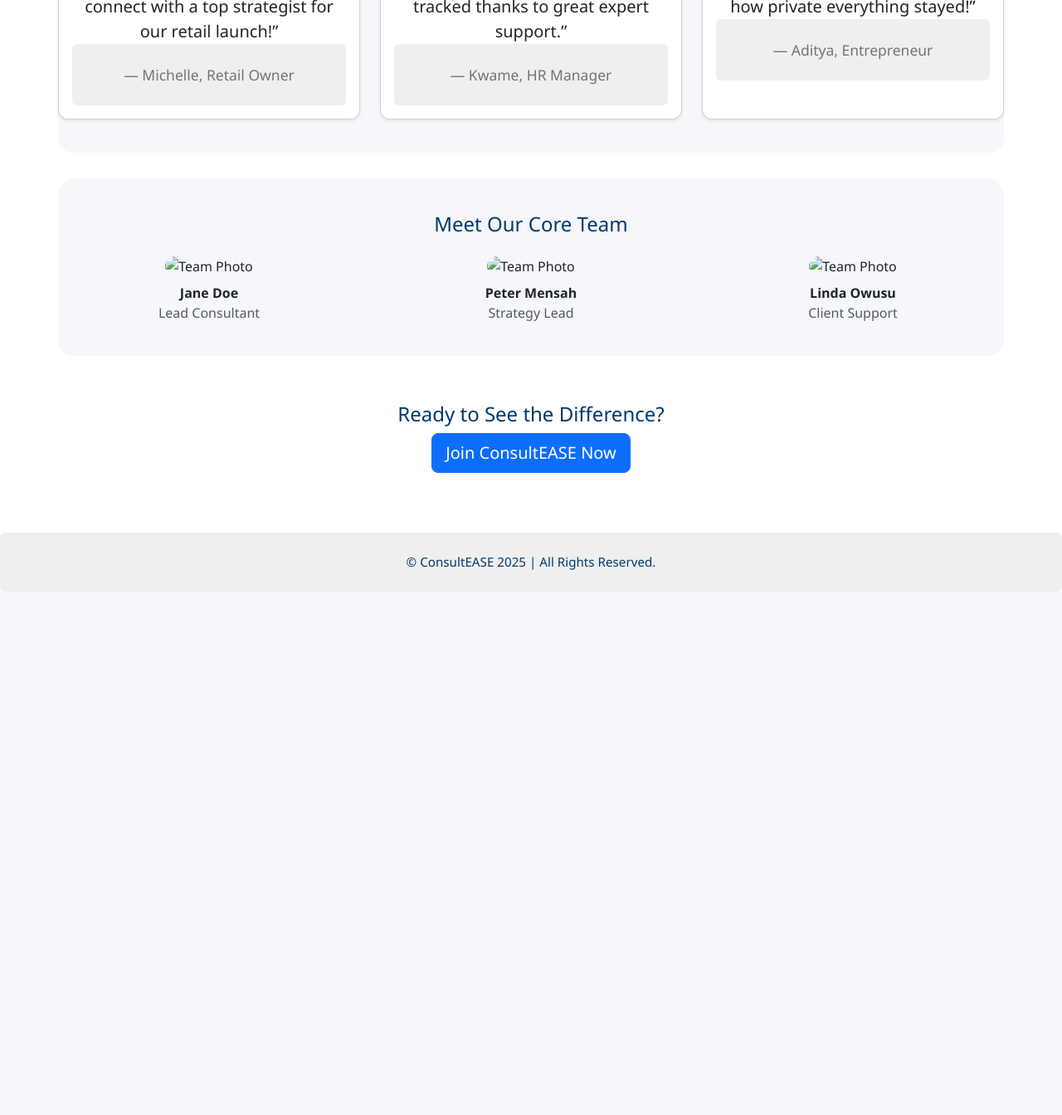
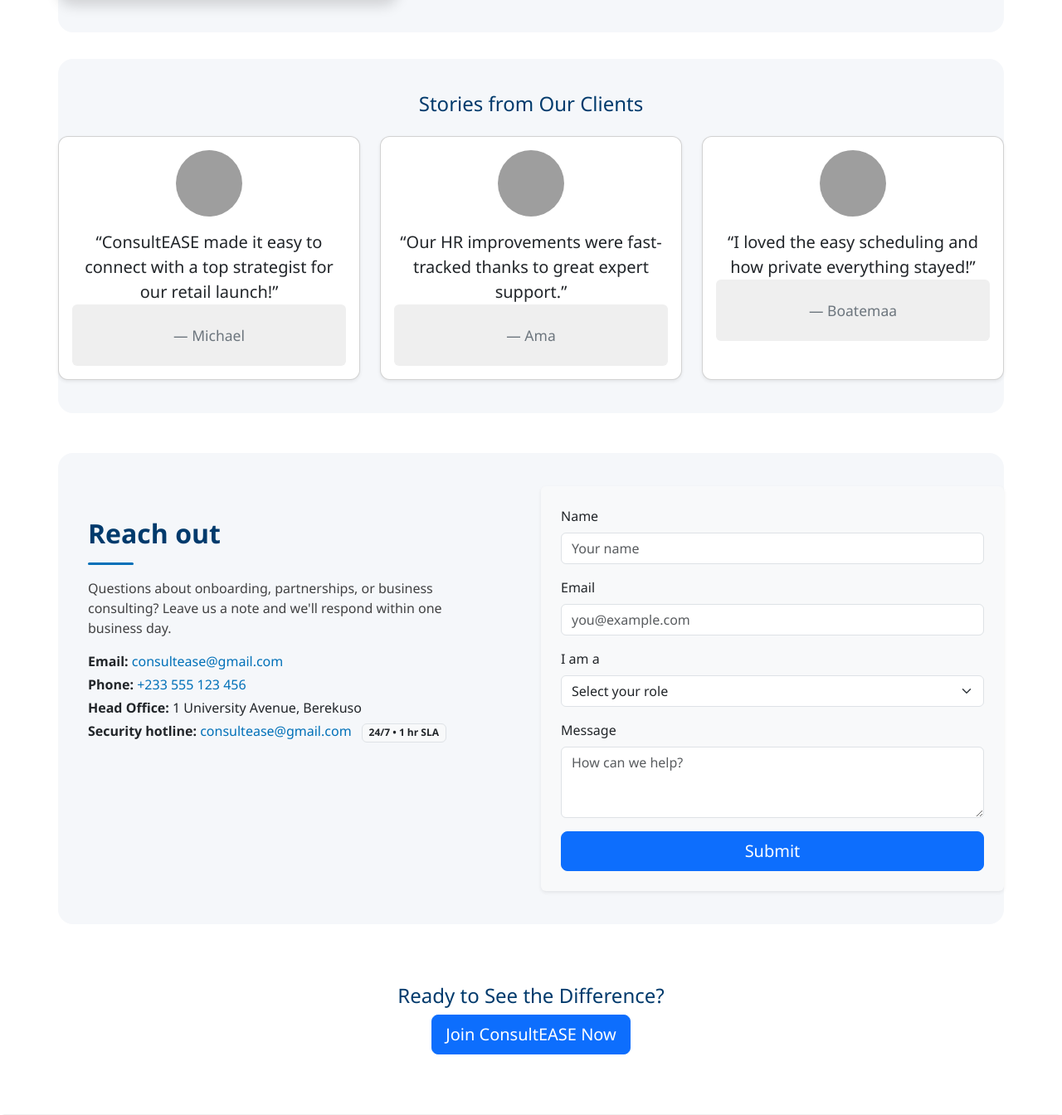
Before and after one commit to mkomemensah/FinalProject_WebTech_maame.kome-mensah, a PHP site: page / in a window 1280 px wide. Shown: the part 1519-2863 px from the top of the page at 83% size. Before the commit the page ends 2206 px from the top, so only its background shows below. Run offline with PHP 8.4, Linux system fonts and the light colour scheme; some libraries are stand-ins or nearby versions; grey boxes are pictures that could not be loaded.

Commit message:
home ppage done

```diff
--- a/public/index.php
+++ b/public/index.php
@@ -40,14 +40,17 @@
   <!-- HERO SECTION -->
   <section class="container hero text-center mb-5">
     <div class="row align-items-center">
-      <div class="col-lg-7">
+      <div class="col-lg-7 d-flex flex-column justify-content-center align-items-center align-items-lg-start text-center text-lg-start px-4 px-md-5 py-5" style="min-height:320px;">
         <h1 class="display-4 mb-3" style="color:#003A6C">Unlock Business Potential, Together.</h1>
         <p class="lead mb-4" style="color:#0070B8">Connecting you with expert consultants for every business challenge.<br>Book. Collaborate. Succeed.</p>
-        <a href="<?= BASE_URL ?>register.php" class="btn btn-primary btn-lg me-2">Start Now</a>
-        <a href="<?= BASE_URL ?>login.php" class="btn btn-outline-primary btn-lg">Sign In</a>
+        <div>
+          <a href="<?= BASE_URL ?>register.php" class="btn btn-primary btn-lg me-2">Start Now</a>
+          <a href="<?= BASE_URL ?>login.php" class="btn btn-outline-primary btn-lg">Sign In</a>
+        </div>
       </div>
-      <div class="col-lg-5">
-        <img src="https://via.placeholder.com/440x300?text=ConsultEASE+Hero" class="rounded-img shadow" alt="Hero image placeholder">
+      <div class="col-lg-5 d-none d-lg-block position-relative p-0" style="min-height:320px;">
+        <div style="position:absolute; inset:0; background:url('https://it360.co.nz/wp-content/uploads/2024/10/consulting.jpg') center center / cover no-repeat; border-radius:18px;"></div>
+        <div style="position:absolute; inset:0; background:rgba(0,58,108,0.34); border-radius:18px;"></div>
       </div>
     </div>
   </section>
@@ -103,17 +106,14 @@
   <!-- ABOUT SECTION -->
   <section class="container section-bg">
     <div class="row align-items-center">
-      <div class="col-lg-5">
-        <img src="https://via.placeholder.com/350x300?text=About+Placeholder" class="rounded-img shadow" alt="About image placeholder">
+      <div class="col-lg-5 mb-3 mb-lg-0">
+        <img src="https://www.ache.org/-/media/ache/blog/internal_culture_1024x425/blogheader_consultant-01.png?h=535&w=1290&la=en&hash=88F960F791607C9129E04E98F0999BDC" class="rounded-img shadow" alt="Consultant Banner" style="width:100%;max-width:410px;height:auto;">
       </div>
       <div class="col-lg-7">
         <h3 style="color:#003A6C;">About ConsultEASE</h3>
-        <p class="lead" style="color:#0070B8;">Your partner in finding solutions for your business aspirations.</p>
-        <ul>
-          <li>Expert-matching in real-time</li>
-          <li>Transparent pricing & easy payments</li>
-          <li>Progress tracking with every engagement</li>
-        </ul>
+        <p class="lead" style="color:#0070B8;">
+          ConsultEASE is your trusted platform for connecting with top business consultants across industries. We bring together vetted professionals and innovative businesses to solve challenges, drive growth, and deliver results you can see. Our marketplace simplifies expert-matching, ensures transparency in every engagement, and keeps your business data secure.
+        </p>
       </div>
     </div>
   </section>
@@ -125,10 +125,10 @@
       <div class="col-12 col-md-4">
         <div class="card h-100 shadow-sm">
           <div class="card-body">
-            <img src="https://via.placeholder.com/80?text=User" class="mb-3" alt="User A" style="border-radius:40px;">
+            <img src="https://encrypted-tbn0.gstatic.com/images?q=tbn:ANd9GcSXEkahlhDPkcLBTwrmh_XHbBkm0KLCW8Chzw&s" class="mb-3" alt="Michael" style="border-radius:40px;width:80px;height:80px;object-fit:cover;">
             <blockquote class="blockquote mb-0">
               <p>“ConsultEASE made it easy to connect with a top strategist for our retail launch!”</p>
-              <footer class="blockquote-footer">Michelle, Retail Owner</footer>
+              <footer class="blockquote-footer">Michael</footer>
             </blockquote>
           </div>
         </div>
@@ -136,10 +136,10 @@
       <div class="col-12 col-md-4">
         <div class="card h-100 shadow-sm">
           <div class="card-body">
-            <img src="https://via.placeholder.com/80?text=User" class="mb-3" alt="User B" style="border-radius:40px;">
+            <img src="https://www.waldenu.edu/media/5058/seo-1630-bs-portrait-of-pretty-african-ame-362193577-1200x675" class="mb-3" alt="Ama" style="border-radius:40px;width:80px;height:80px;object-fit:cover;">
             <blockquote class="blockquote mb-0">
               <p>“Our HR improvements were fast-tracked thanks to great expert support.”</p>
-              <footer class="blockquote-footer">Kwame, HR Manager</footer>
+              <footer class="blockquote-footer">Ama</footer>
             </blockquote>
           </div>
         </div>
@@ -147,10 +147,10 @@
       <div class="col-12 col-md-4">
         <div class="card h-100 shadow-sm">
           <div class="card-body">
-            <img src="https://via.placeholder.com/80?text=User" class="mb-3" alt="User C" style="border-radius:40px;">
+            <img src="https://unza.ecampus.edu.zm/wp-content/uploads/2020/09/Is-an-MBA-in-Human-Resource-Management-a-Good-Option-600x430.jpg" class="mb-3" alt="Boatemaa" style="border-radius:40px;width:80px;height:80px;object-fit:cover;">
             <blockquote class="blockquote mb-0">
               <p>“I loved the easy scheduling and how private everything stayed!”</p>
-              <footer class="blockquote-footer">Aditya, Entrepreneur</footer>
+              <footer class="blockquote-footer">Boatemaa</footer>
             </blockquote>
           </div>
         </div>
@@ -158,24 +158,75 @@
     </div>
   </section>
 
-  <!-- TEAM SECTION (Optional) -->
-  <section class="container section-bg text-center">
-    <h4 class="mb-4" style="color:#003A6C;">Meet Our Core Team</h4>
-    <div class="row justify-content-center g-4">
-      <div class="col-12 col-md-4">
-        <img src="https://via.placeholder.com/130x130?text=Team+Member" alt="Team Photo" class="mb-2" style="border-radius:80px;">
-        <div class="fw-bold">Jane Doe</div>
-        <div class="text-muted">Lead Consultant</div>
+  <!-- REACH OUT SECTION -->
+  <section class="container section-bg my-5">
+    <div class="row g-4 align-items-stretch">
+      <div class="col-lg-6 d-flex flex-column justify-content-center h-100 mb-4 mb-lg-0 px-4 px-lg-5" style="min-height:350px;">
+        <h2 class="mb-2" style="color:#003A6C;font-weight:700;">Reach out</h2>
+        <div class="mb-3 mt-2" style="height:3px;width:55px;background:#0070B8;border-radius:3px;"></div>
+        <p class="mb-3" style="color:#222;opacity:0.85;">Questions about onboarding, partnerships, or business consulting? Leave us a note and we'll respond within one business day.</p>
+        <div class="mb-1"><strong>Email:</strong> <span style="color:#0070B8;">consultease@gmail.com</span></div>
+        <div class="mb-1"><strong>Phone:</strong> <span style="color:#0070B8;">+233 555 123 456</span></div>
+        <div class="mb-1"><strong>Head Office:</strong> 1 University Avenue, Berekuso</div>
+        <div class="mb-1"><strong>Security hotline:</strong> <span style="color:#0070B8;">consultease@gmail.com</span> <span class="badge bg-light text-dark border ms-2">24/7 • 1 hr SLA</span></div>
       </div>
-      <div class="col-12 col-md-4">
-        <img src="https://via.placeholder.com/130x130?text=Team+Member" alt="Team Photo" class="mb-2" style="border-radius:80px;">
-        <div class="fw-bold">Peter Mensah</div>
-        <div class="text-muted">Strategy Lead</div>
-      </div>
-      <div class="col-12 col-md-4">
-        <img src="https://via.placeholder.com/130x130?text=Team+Member" alt="Team Photo" class="mb-2" style="border-radius:80px;">
-        <div class="fw-bold">Linda Owusu</div>
-        <div class="text-muted">Client Support</div>
+      <div class="col-lg-6">
+        <?php
+        $contact_success = "";
+        $contact_error = "";
+        if ($_SERVER['REQUEST_METHOD'] === 'POST' && isset($_POST['contact_submit'])) {
+          $name = trim($_POST['name'] ?? '');
+          $email = trim($_POST['email'] ?? '');
+          $role = trim($_POST['role'] ?? '');
+          $msg = trim($_POST['message'] ?? '');
+          if (!$name || !$email || !$msg) {
+            $contact_error = "All fields are required.";
+          } elseif (!filter_var($email, FILTER_VALIDATE_EMAIL)) {
+            $contact_error = "Enter a valid email address.";
+          } else {
+            // Prepare email (simple mail)
+            $to = 'consultease@gmail.com';
+            $subject = "Contact Form Submission: $name ($role)";
+            $body = "Name: $name\nEmail: $email\nRole: $role\nMessage:\n$msg";
+            $headers = "From: $email\r\nReply-To: $email";
+            if (@mail($to, $subject, $body, $headers)) {
+              $contact_success = "Thank you! Your message has been sent.";
+            } else {
+              $contact_error = "Sorry, something went wrong. Please try again later.";
+            }
+          }
+        }
+        ?>
+        <?php if($contact_success): ?>
+          <div class="alert alert-success"> <?= htmlspecialchars($contact_success) ?> </div>
+        <?php elseif($contact_error): ?>
+          <div class="alert alert-danger"> <?= htmlspecialchars($contact_error) ?> </div>
+        <?php endif; ?>
+        <form method="post" class="bg-light p-4 rounded shadow-sm">
+          <div class="mb-3 text-start">
+            <label class="form-label">Name</label>
+            <input required name="name" class="form-control" type="text" placeholder="Your name" value="<?= htmlspecialchars($_POST['name'] ?? '') ?>">
+          </div>
+          <div class="mb-3 text-start">
+            <label class="form-label">Email</label>
+            <input required name="email" class="form-control" type="email" placeholder="you@example.com" value="<?= htmlspecialchars($_POST['email'] ?? '') ?>">
+          </div>
+          <div class="mb-3 text-start">
+            <label class="form-label">I am a</label>
+            <select name="role" class="form-select">
+              <option value="" disabled selected>Select your role</option>
+              <option value="Client" <?= (($_POST['role'] ?? '')=='Client'?'selected':'') ?>>Client</option>
+              <option value="Consultant" <?= (($_POST['role'] ?? '')=='Consultant'?'selected':'') ?>>Consultant</option>
+              <option value="Partner" <?= (($_POST['role'] ?? '')=='Partner'?'selected':'') ?>>Partner</option>
+              <option value="Other" <?= (($_POST['role'] ?? '')=='Other'?'selected':'') ?>>Other</option>
+            </select>
+          </div>
+          <div class="mb-3 text-start">
+            <label class="form-label">Message</label>
+            <textarea required name="message" class="form-control" rows="3" placeholder="How can we help?"><?= htmlspecialchars($_POST['message'] ?? '') ?></textarea>
+          </div>
+          <button type="submit" name="contact_submit" class="btn btn-primary btn-lg w-100">Submit</button>
+        </form>
       </div>
     </div>
   </section>
```
